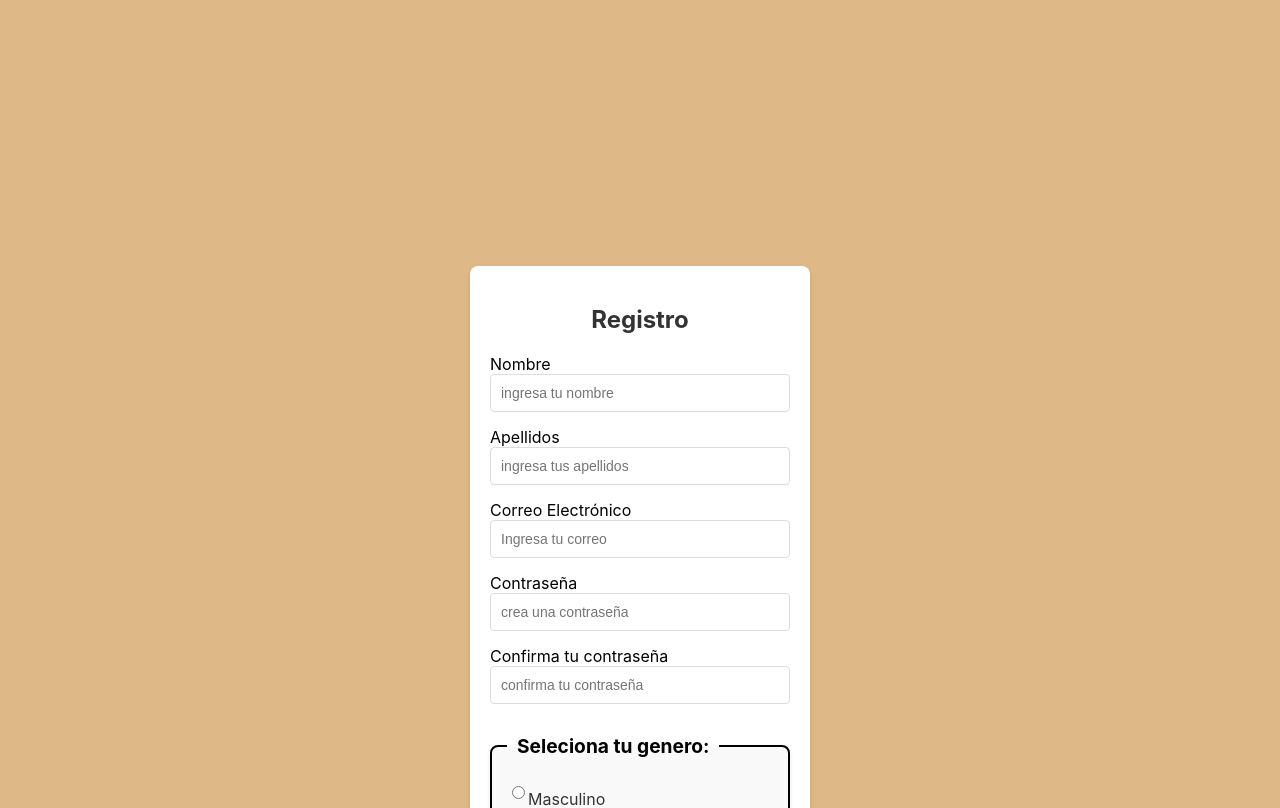
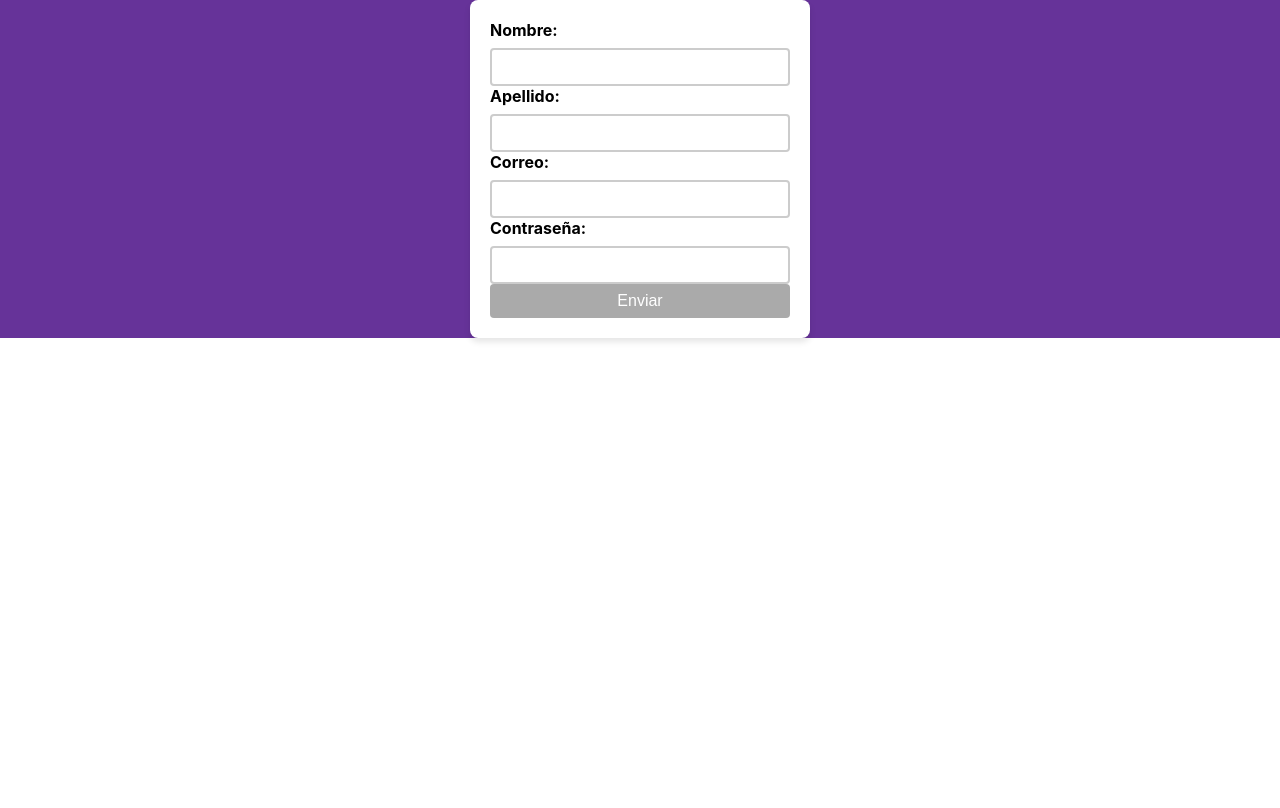
Before and after one commit to EdgarVMora/portafolio-proyectos-react, a React (Create React App) app: page / in a window 1280 px wide. Shown: the top 808 px of the page. Built offline with nearby package versions, Linux system fonts and the light colour scheme.

Commit message:
se modifico elementos del ejercicio tres y se inicio el ejercicio cuatro

```diff
--- a/src/App.js
+++ b/src/App.js
@@ -1,13 +1,15 @@
 import Login from './login/Login';
 import Validacion from './validacionFormulario/Validacion'
 import DiferentesFormularios from './ejercicioTres/DiferentesFormularios'
+import MejorasFormulario from './ejercicioCuatro/mejorasFormulario';
 
 function App() {
   return (
     <div>
     {/* <Login /> */}
     {/*<Validacion />*/}
-    <DiferentesFormularios />
+    {/*<DiferentesFormularios />*/}
+    <MejorasFormulario />
     </div>
   );
 }
--- /dev/null
+++ b/src/ejercicioCuatro/mejorasFormulario.css
@@ -0,0 +1,66 @@
+.contenedor_login {
+    display: flex;
+    justify-content: center;
+    align-items: center;
+    background-color: rebeccapurple;
+
+}
+
+.estructura_login {
+    background: white;
+    padding: 20px;
+    width: 300px;
+    display: flex;
+    flex-direction: column;
+    border-radius: 8px;
+    box-shadow: 0 4px 6px rgba(0, 0, 0, 0.1);
+}
+
+.campo {
+    display: flex;
+    flex-direction: column;
+  }
+
+  label {
+    font-weight: bold;
+    margin-bottom: 0.5rem;
+  }
+
+
+  input {
+    padding: 0.5rem;
+    font-size: 1rem;
+    border: 2px solid #ccc;
+    border-radius: 4px;
+    transition: border-color 0.3s ease;
+  }
+
+
+  input.rojo {
+    border-color: red;
+  }
+
+  input.verde {
+    border-color: green;
+  }
+
+
+  button {
+    padding: 0.5rem;
+    font-size: 1rem;
+    background-color: #007bff;
+    color: white;
+    border: none;
+    border-radius: 4px;
+    cursor: pointer;
+    transition: background-color 0.3s ease;
+  }
+
+  button:disabled {
+    background-color: #aaa;
+    cursor: not-allowed;
+  }
+
+  button:not(:disabled):hover {
+    background-color: #0056b3;
+  }
--- /dev/null
+++ b/src/ejercicioCuatro/mejorasFormulario.jsx
@@ -0,0 +1,107 @@
+import { useState } from "react"
+import "./mejorasFormulario.css"
+
+const MejorasFormulario = () => {
+  const [formData, setFormData] = useState({
+    nombre: "",
+    apellido: "",
+    correo: "",
+    contrasena: "",
+  })
+
+  const [fieldTouched, setFieldTouched] = useState({
+    nombre: false,
+    apellido: false,
+    correo: false,
+    contrasena: false,
+  })
+
+
+  const isFormComplete =
+    formData.nombre && formData.apellido && formData.correo && formData.contrasena
+
+
+  const handleChange = (e) => {
+    const { name, value } = e.target
+    setFormData((prev) => ({
+      ...prev,
+      [name]: value,
+    }))
+  }
+
+
+  const handleBlur = (e) => {
+    const { name } = e.target;
+    setFieldTouched((prev) => ({
+      ...prev,
+      [name]: true,
+    }))
+  }
+
+
+  const handleSubmit = (e) => {
+    e.preventDefault();
+    console.log("Datos enviados:", formData)
+  }
+
+  return (
+    <div className="contenedor_login">
+<form className="estructura_login" onSubmit={handleSubmit}>
+      <div className="campo">
+        <label htmlFor="nombre">Nombre:</label>
+        <input
+          type="text"
+          id="nombre"
+          name="nombre"
+          value={formData.nombre}
+          onChange={handleChange}
+          onBlur={handleBlur}
+          className={fieldTouched.nombre ? (formData.nombre ? "verde" : "rojo") : ""}
+        />
+      </div>
+      <div className="campo">
+        <label htmlFor="apellido">Apellido:</label>
+        <input
+          type="text"
+          id="apellido"
+          name="apellido"
+          value={formData.apellido}
+          onChange={handleChange}
+          onBlur={handleBlur}
+          className={fieldTouched.apellido ? (formData.apellido ? "verde" : "rojo") : ""}
+        />
+      </div>
+      <div className="campo">
+        <label htmlFor="correo">Correo:</label>
+        <input
+          type="email"
+          id="correo"
+          name="correo"
+          value={formData.correo}
+          onChange={handleChange}
+          onBlur={handleBlur}
+          className={fieldTouched.correo ? (formData.correo ? "verde" : "rojo") : ""}
+        />
+      </div>
+      <div className="campo">
+        <label htmlFor="contrasena">Contraseña:</label>
+        <input
+          type="password"
+          id="contrasena"
+          name="contrasena"
+          value={formData.contrasena}
+          onChange={handleChange}
+          onBlur={handleBlur}
+          className={fieldTouched.contrasena ? (formData.contrasena ? "verde" : "rojo") : ""}
+        />
+      </div>
+      <button type="submit" disabled={!isFormComplete}>
+        Enviar
+      </button>
+    </form>
+    </div>
+
+  )
+}
+
+export default MejorasFormulario;
--- a/src/ejercicioTres/DiferentesFormularios.jsx
+++ b/src/ejercicioTres/DiferentesFormularios.jsx
@@ -1,5 +1,4 @@
 import { useState } from "react";
-//import { useEffect } from "react";
 import "./diferentes-formularios.css";
 
 const Login = () => {
@@ -11,14 +10,13 @@ const Login = () => {
     const [generError, setGenerError] = useState(false)
     const [hobbyError, setHobbyError] = useState(false)
     const [birthdayError, setBirthdayError] = useState(false)
-    const [isFormValid, setIsFormValid] = useState(false)
+
 
 
     const [password, setPassword] = useState("")
     const [confirmPassword, setConfirmPassword] = useState("")
+    const [isFormValid, setIsFormValid] = useState(false);
 
-
-    /*
     const validateForm = () => {
         const isValid =
             !nameError &&
@@ -30,26 +28,27 @@ const Login = () => {
             !hobbyError &&
             !birthdayError &&
             password !== "" &&
-            confirmPassword !== ""
+            confirmPassword !== "" &&
+            Array.from(document.querySelectorAll('[name="hobby"]:checked')).length > 0;
+
         setIsFormValid(isValid);
-    }
-    */
+    };
+
 
 
     const handlePassword = (event) =>{
-        const valida = event.target.value
+        const triedPassword = event.target.value
 
-        setPassword(valida)
-        setPasswordErrorEmpty(valida === "")
-        //validateForm()
+        setPassword(triedPassword)
+        setPasswordErrorEmpty(triedPassword === "")
+        validateForm()
     }
 
     const handleHobbyChange = (event)=>{
         const hobbies = Array.from(event.target.form.elements.hobby)
         .filter((checkbox) => checkbox.checked)
         setHobbyError(hobbies.length === 0)
-        //validateForm()
-
+        validateForm()
     }
 
     const handleBirthdayChange = (event) => {
@@ -72,18 +71,17 @@ const Login = () => {
         } else {
             setBirthdayError(false);
         }
-       // validateForm()
-
-    };
+        validateForm()
+    }
 
     const enviarInformacion = (event) => {
         event.preventDefault()
-        //validateForm()
+        console.log("formulario completo")
 
         const name = event.target.elements.name.value
         const lastName = event.target.elements.lastName.value
         const email = event.target.elements.email.value
-        const gener = event.target.elements.gener.value
+        const gender = event.target.elements.gender.value
         const hobbies = Array.from(event.target.elements.hobby)
         .filter((checkbox) => checkbox.checked)
         .map((checkbox) => checkbox.value)
@@ -92,16 +90,24 @@ const Login = () => {
         const datos = {};
 
 
-        if (!name || !lastName || !email){
+        if (!name){
             setNameError(true)
-            setLastNameError(true)
-            setEmailError(true)
-            return
-
         } else {
             datos.nombre = name;
-            datos.apellidos = lastName;
-            datos.email = email;
+        }
+
+        if(!lastName){
+            setLastNameError(true)
+
+        }else{
+            datos.lastName=lastName;
+        }
+
+        if(!email){
+            setEmailError(true)
+
+        }else{
+            datos.email=email;
         }
 
         if (!password) {
@@ -121,14 +127,12 @@ const Login = () => {
         setPasswordError(false)
 
 
-        if (!gener) {
+        if (!gender) {
             setGenerError(true)
         } else {
             setGenerError(false)
-            datos.genero = gener;
+            datos.genero = gender;
         }
-
-        console.log("Género seleccionado:", gener)
 
         if (hobbies.length === 0) {
             setHobbyError(true)
@@ -137,23 +141,12 @@ const Login = () => {
             datos.hobby = hobbies;
         }
 
-        console.log("Hobbies seleccionados:", hobbies)
-
         if(!birthday){
             setBirthdayError("selecciona tu fecha de nacimiento")
         } else  {
             datos.cumpleanos = birthday;
         }
 
-
-
-        /*
-        if (isFormValid) {
-            console.log("Formulario enviado con éxito!");
-        } else {
-            console.log("Formulario incompleto");
-        }
-        */
 
         console.log("Datos del formulario:", datos);
     };
@@ -168,7 +161,8 @@ const Login = () => {
                     id="name"
                     placeholder="ingresa tu nombre"
                     className={nameError ? "error" : ""}
-                    onChange={()=>setNameError(false)}
+                    onChange={()=>setNameError(false)
+                    }
                 />
                 {nameError && <span className="error_message">Este campo es obligatorio</span>}
 
@@ -219,7 +213,7 @@ const Login = () => {
                     <label htmlFor="male">
                         <input
                             type="radio"
-                            name="gener"
+                            name="gender"
                             value="male"
                             id="male"
 
@@ -229,7 +223,7 @@ const Login = () => {
                     <label htmlFor="female">
                         <input
                             type="radio"
-                            name="gener"
+                            name="gender"
                             value="female"
                             id="female"
 
@@ -295,7 +289,8 @@ const Login = () => {
 
                 <button
                 type="submit"
-
+                disabled={!isFormValid}
+                className={`boton ${isFormValid ? "boton-habilitado" : "boton-deshabilitado"}`}
                 >Iniciar Sesión</button>
             </form>
         </div>
--- a/src/ejercicioTres/diferentes-formularios.css
+++ b/src/ejercicioTres/diferentes-formularios.css
@@ -2,7 +2,6 @@
     display: flex;
     justify-content: center;
     align-items: center;
-    height: 200vh;
     background-color:burlywood;
 
 }
```
